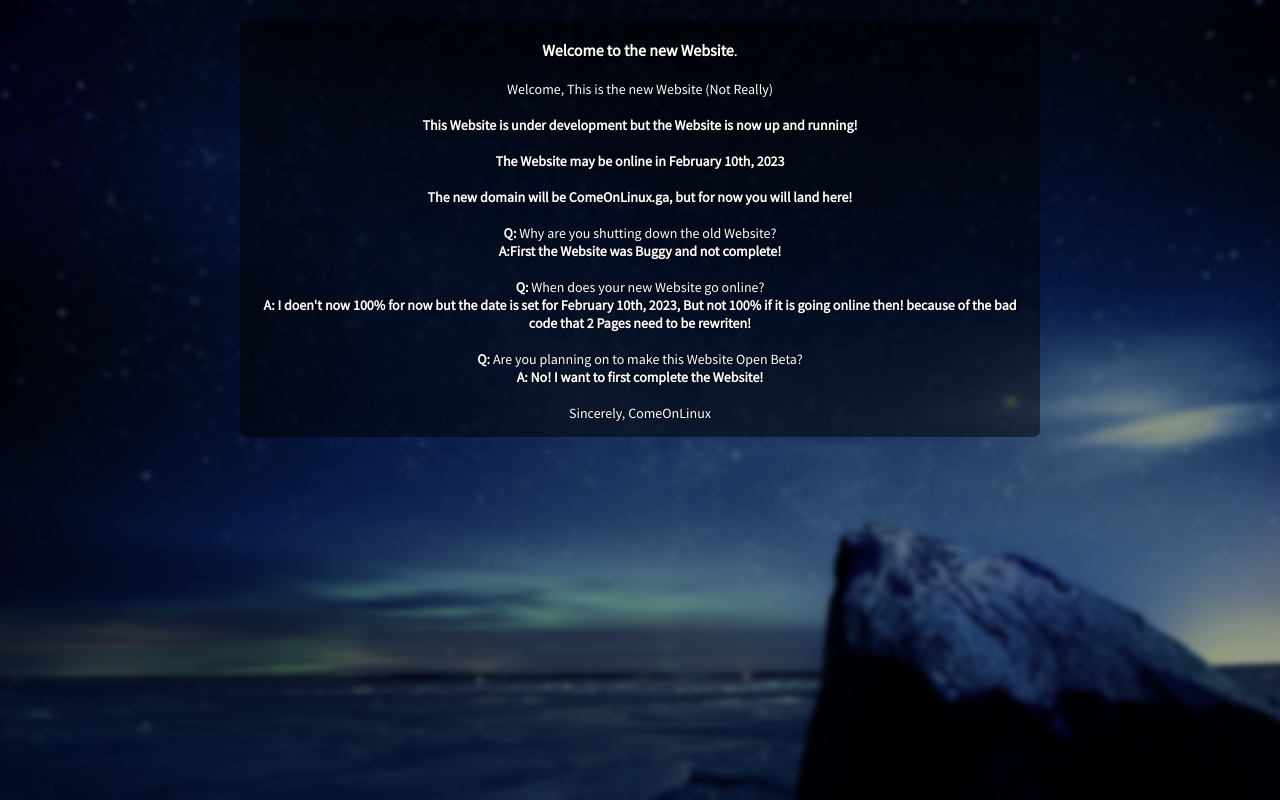
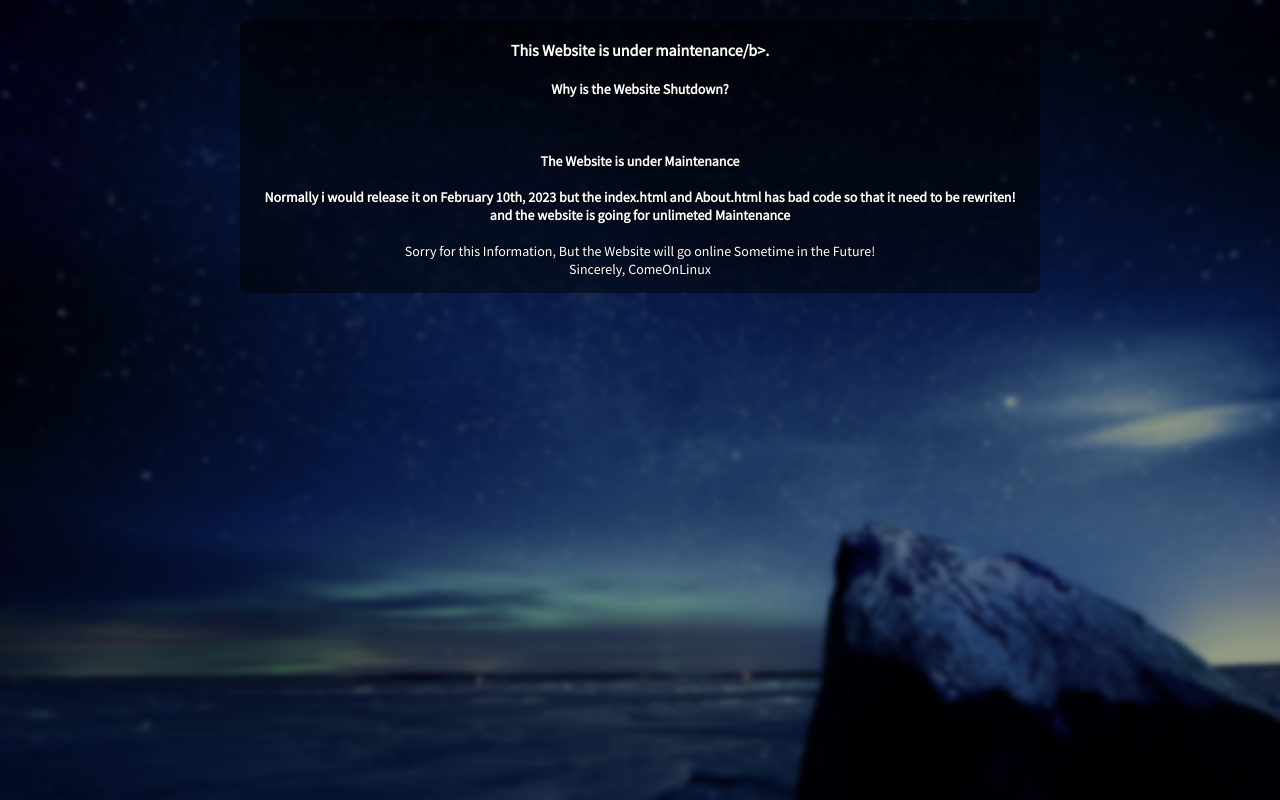
Before and after one commit to WishiiTelly/comeonlinux.github.io, a plain HTML site: page index.html in a window 1280 px wide. Drawn offline with Linux system fonts and the light colour scheme.

Commit message:
Update index.html

```diff
--- a/index.html
+++ b/index.html
@@ -1,7 +1,7 @@
 <!DOCTYPE html>
 <html>
     <head>
-		<title>New Website</title>
+		<title>Under Maintenance</title>
 
         <meta charset="utf-8">
         <meta http-equiv="content-type" content="text/html; charset=utf-8"/>
@@ -21,26 +21,18 @@
 
 					<div class="friendly-desc">
 						<p class="web-repo">
-							<b>Welcome to the new Website</b>.<br><br>
+							<b>This Website is under maintenance/b>.<br><br>
 						</p>
 						<p class="web-desc">
-                                                            <b></b>Welcome, This is the new Website (Not Really)</b>
+                                                            <b></b>Why is the Website Shutdown?</b>
 															<br><br>
-                                                            <b>This Website is under development but the Website is now up and running!</b>
+                                                            <b></b>
                                                             <br><br>
-															<b>The Website may be online in February 10th, 2023</b>
+															<b>The Website is under Maintenance</b>
 															<br><br>
-															<b>The new domain will be ComeOnLinux.ga, but for now you will land here!</b>
+															<b>Normally i would release it on February 10th, 2023 but the index.html and About.html has bad code so that it need to be rewriten! and the website is going for unlimeted Maintenance</b>
 															<br><br>
-															<b>Q:</b> Why are you shutting down the old Website?<br>
-															<b>A:</b><b>First the Website was Buggy and not complete!</b>
-															<br><br>
-															<b>Q:</b> When does your new Website go online?<br>
-															<b>A:</b><b> I doen't now 100% for now but the date is set for February 10th, 2023, But not 100% if it is going online then! because of the bad code that 2 Pages need to be rewriten!</b>
-															<br><br>
-															<b>Q:</b> Are you planning on to make this Website Open Beta?<br>
-															<b>A:</b><b> No! I want to first complete the Website!</b>
-															<br><br>
+															<b></b>Sorry for this Information, But the Website will go online Sometime in the Future!<br>
                                                             Sincerely, <a href="https://youtube.com/@ComeOnLinux">ComeOnLinux
 
 
```
